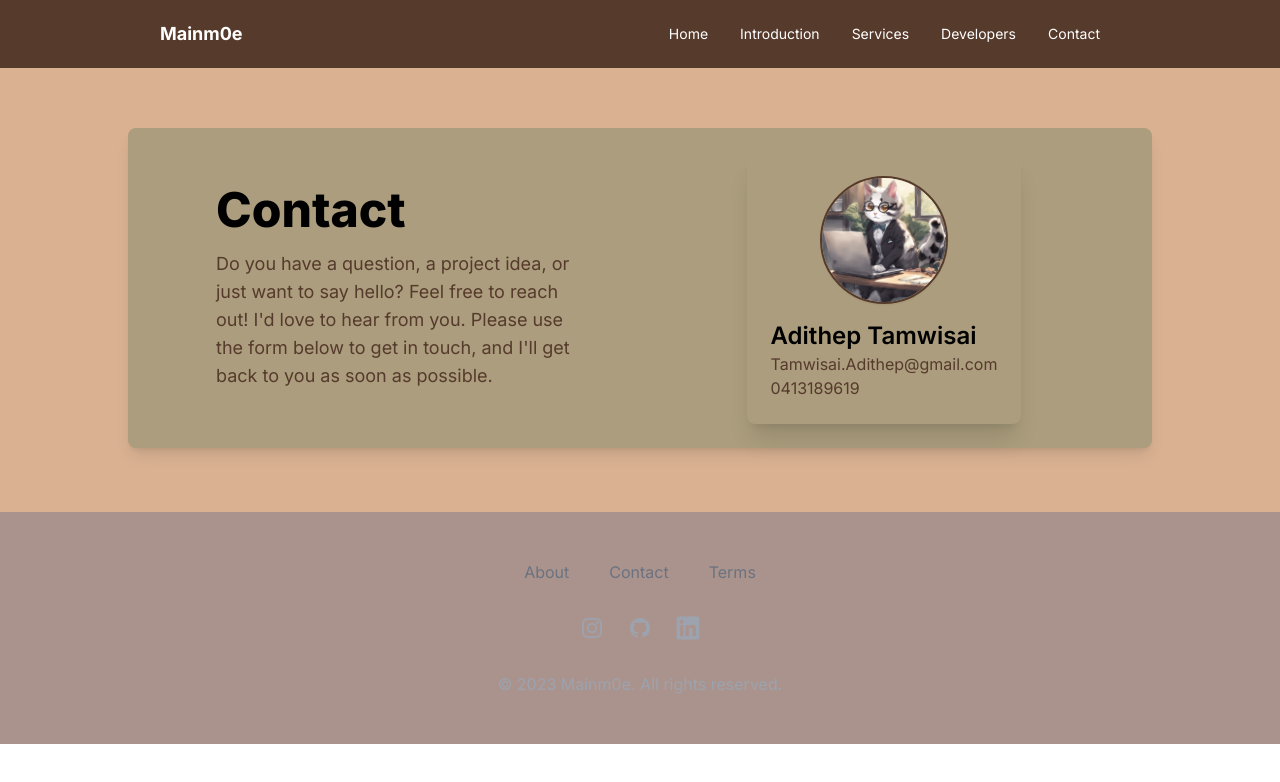
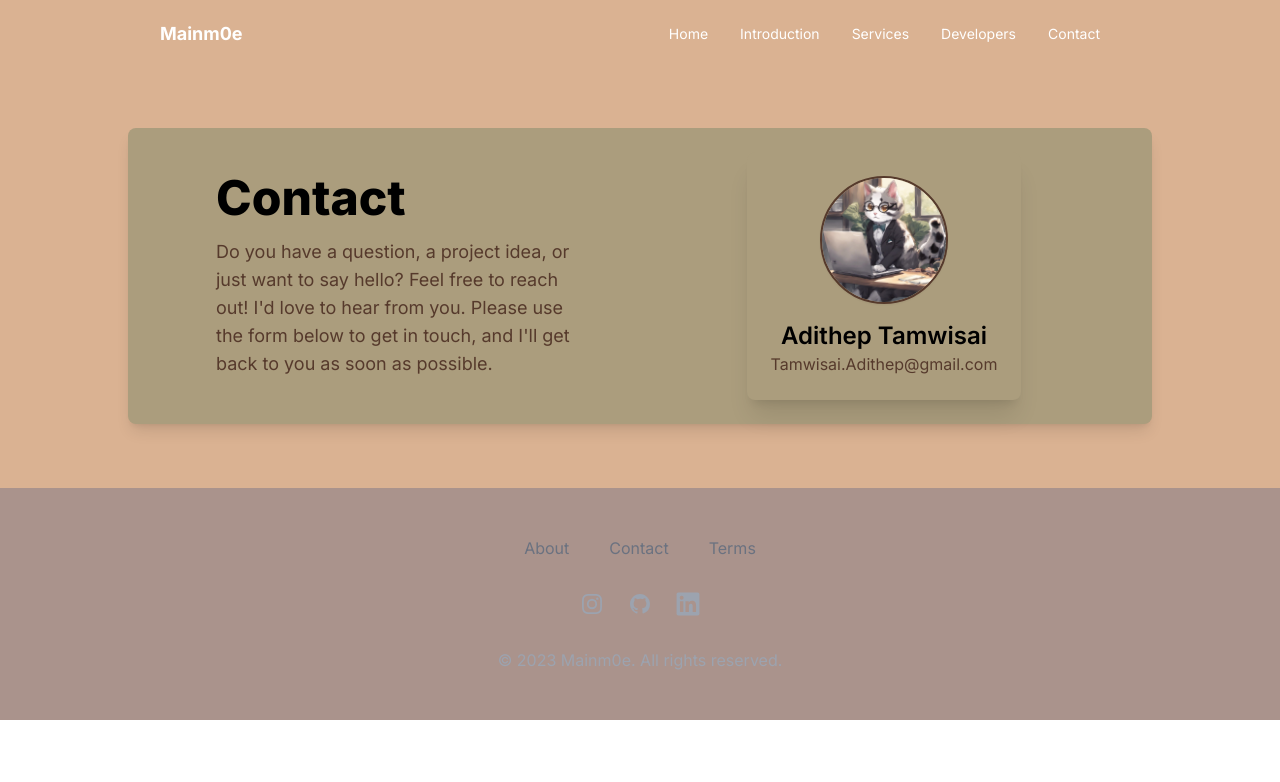
Before and after one commit to Mainm0e/mainm0e_page, a Next.js app: page /contact in a window 1280 px wide. Shown: the top 782 px of the page. Built offline with nearby package versions, Linux system fonts and the light colour scheme.

Commit message:
update nav bar

```diff
--- a/components/common/OnlyContact.tsx
+++ b/components/common/OnlyContact.tsx
@@ -1,15 +1,15 @@
 import Image from "next/image";
 export default function OnlyContact(props: {name: string, email: string, phone: string, imageUrl: string}){
   return (
-    <div className="bg-accent shadow-xl rounded-lg p-6 max-w-sm mx-auto">
+    <div className="bg-accent shadow-xl rounded-lg p-6 max-w-sm mx-auto flex flex-col justify-center items-center">
       <img
         src={props.imageUrl}
         alt={props.name}
         className="w-32 h-32 rounded-full mx-auto border-2 border-primary shadow-sm"
       />
-      <h2 className="text-2xl font-semibold text-text-label mt-4">{props.name}</h2>
+      <h2 className="text-2xl font-semibold text-text-label mt-4 justify-center">{props.name}</h2>
       <p className="text-text-neutral">{props.email}</p>
-      <p className="text-text-neutral">{props.phone}</p>
+   {/*    <p className="text-text-neutral">{props.phone}</p> */}
     </div>
   );
 }
--- a/components/header/Navbar.tsx
+++ b/components/header/Navbar.tsx
@@ -2,9 +2,15 @@
 import Link from "next/link";
 import { useEffect, useState } from "react";
 
+function getNavStyle(scrollPosition: number): string {
+  return scrollPosition > 400
+    ? "navbar md:px-40 fixed top-0 z-20 left-0 right-0 bg-primary transition duration-500 ease"
+    : "navbar md:px-40 fixed top-0 z-20 left-0 right-0 bg-primary-60 transition duration-500 ease";
+}
+
 function Navbar() {
   let window = globalThis.window;
-  let defaultscrollPosition = 0;
+  let defaultscrollPosition = window.scrollY;
   let defaultpath = "/";
   if (typeof window !== "undefined") {
     defaultscrollPosition = window.scrollY;
@@ -34,29 +40,11 @@ function Navbar() {
     defaultpath = path;
     setPath(path);
   };
-
-  const styleHandler = () => {
-    if (path === "/") {
-      if (scrollPosition < 500) {
-        return false;
-      } else {
-        return true;
-      }
-    } else {
-      return true;
-    }
-  };
+  const navStyle = getNavStyle(scrollPosition);
 
   return (
     <>
-      {path !== "/" ? (
-        <nav
-          className="navbar bg-primary md:px-40 fixed top-0 z-20 left-0 right-0"
-          style={{
-            backgroundColor: `rgba(86,58,44,1)`,
-            transition: "background-color 0.5s ease",
-          }}
-        >
+      <nav className={navStyle}>
         <div className="flex-1">
           <span className="text-lg text-text-primary font-bold md:py-0 py-4">
             Mainm0e
@@ -112,70 +100,6 @@ function Navbar() {
           </ul>
         </div>
       </nav>
-      ) : (
-        <nav
-          className="navbar bg-primary md:px-40 fixed top-0 z-20 left-0 right-0"
-          style={{
-            backgroundColor: `rgba(86,58,44, ${styleHandler() ? 1 : 0.1})`,
-            transition: "background-color 0.5s ease",
-          }}
-        >
-          <div className="flex-1">
-            <span className="text-lg text-text-primary font-bold md:py-0 py-4">
-              Mainm0e
-            </span>
-          </div>
-          <div className="flex-none">
-            <ul className="menu menu-horizontal px-1">
-              <li>
-                <Link
-                  href={"/"}
-                  className="text-text-primary rounded-none hover:bg-primary hover:text-text-hover"
-                  onClick={() => stateHandler("/")}
-                >
-                  Home
-                </Link>
-              </li>
-              <li>
-                <Link
-                  href={"/#introduction"}
-                  className="text-text-primary rounded-none hover:bg-primary hover:text-text-hover"
-                  onClick={() => stateHandler("/#introduction")}
-                >
-                  Introduction
-                </Link>
-              </li>
-              <li>
-                <Link
-                  href={"/#services"}
-                  className="text-text-primary rounded-none hover:bg-primary hover:text-text-hover"
-                  onClick={() => stateHandler("/#services")}
-                >
-                  Services
-                </Link>
-              </li>
-              <li>
-                <Link
-                  href={"/#contact"}
-                  className="text-text-primary rounded-none hover:bg-primary hover:text-text-hover"
-                  onClick={() => stateHandler("/#contact")}
-                >
-                  Developers
-                </Link>
-              </li>
-              <li>
-                <Link
-                  href={"/#contact_form"}
-                  className="text-text-primary rounded-none hover:bg-primary hover:text-text-hover"
-                  onClick={() => stateHandler("/#contact_form")}
-                >
-                  Contact
-                </Link>
-              </li>
-            </ul>
-          </div>
-        </nav>
-      )}
     </>
   );
 }
--- a/tailwind.config.ts
+++ b/tailwind.config.ts
@@ -20,6 +20,8 @@ const config: Config = {
         /* accent, neutral 30%*/
         /* base-100 10% */
         "primary": "#563A2C",
+        /* opacity bg */
+        "primary-60": "#563A2C0",
         "secondary": "#DAB292",
         "accent": "#AB9D7D",
         "neutral": "#AA938C",
```
Lines whose indentation alone changed are shown as unchanged.
